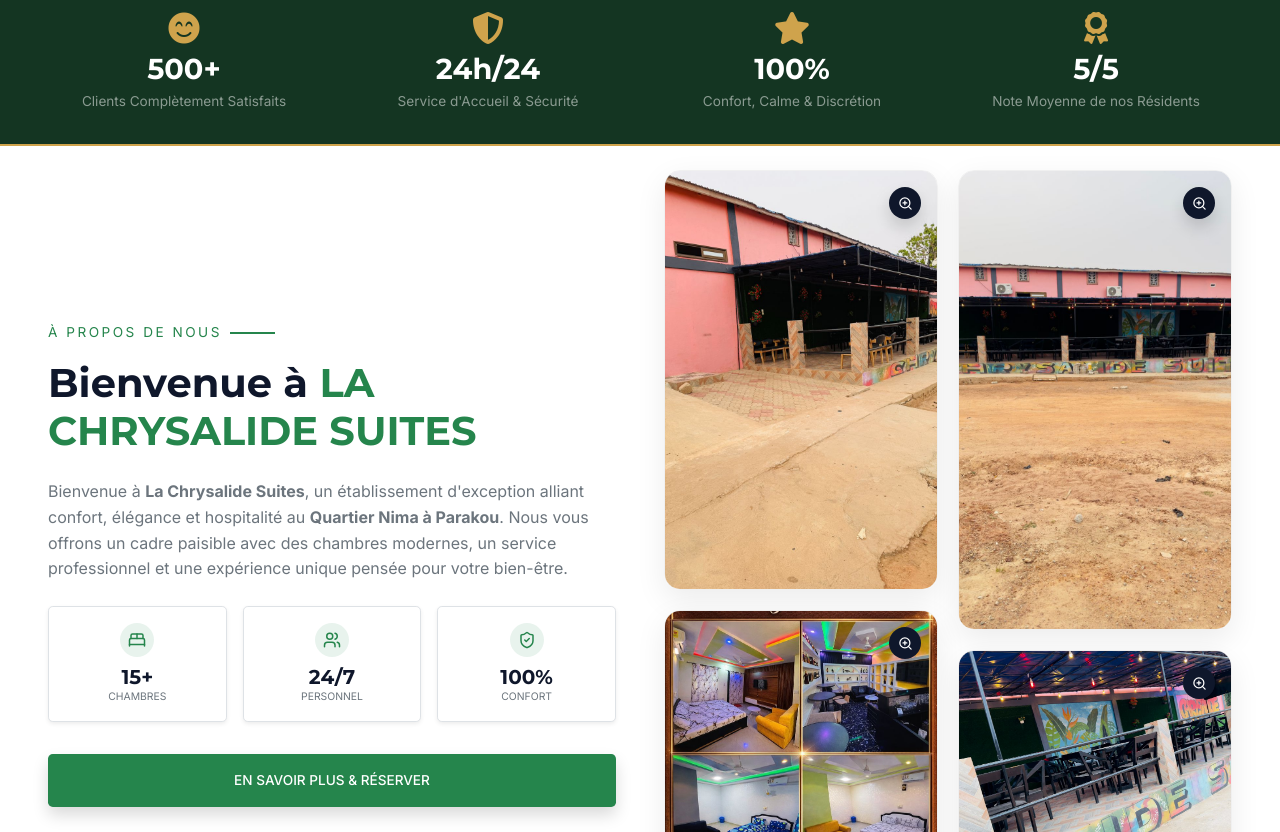
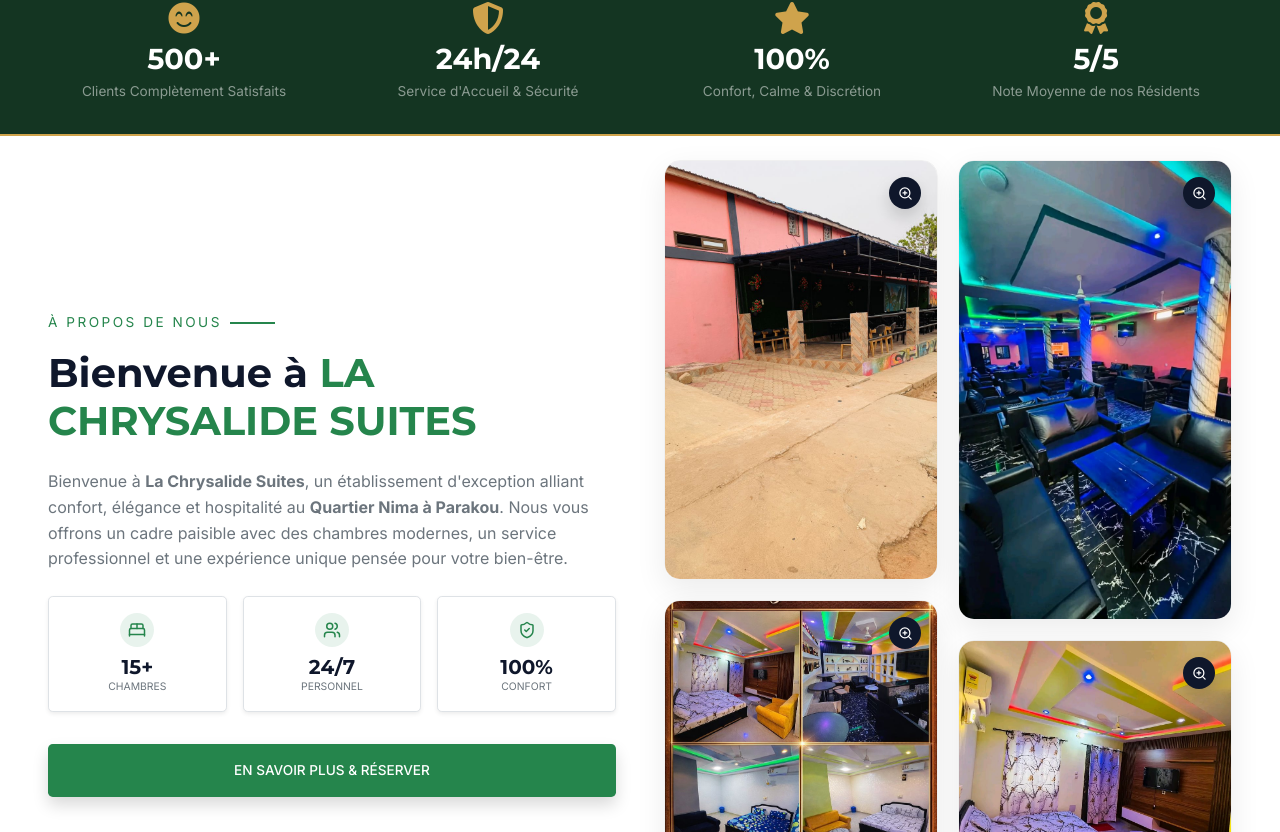
Before and after one commit to missimahu05/Chrysalide-front, a React (Vite) app: page / in a window 1280 px wide. Shown: the part 968-1800 px from the top of the page. Built offline with nearby package versions, Linux system fonts and the light colour scheme.

Commit message:
Fix navbar fixed-top, suppression section service redondante, restauration photos valides

```diff
--- a/src/App.jsx
+++ b/src/App.jsx
@@ -51,7 +51,7 @@
     <div className="bg-white text-dark min-vh-100 font-sans">
       <Navbar onOpenBooking={() => handleOpenBooking()} />
 
-      <main>
+      <main style={{ paddingTop: '72px' }}>
         {/* Section 1: Hero Carousel */}
         <HeroCarousel onOpenBooking={() => handleOpenBooking()} />
 
@@ -73,10 +73,7 @@
         {/* Section 5: Video Presentation */}
         <VideoSection onOpenBooking={() => handleOpenBooking()} />
 
-        {/* Section 6: VIP Services & Prestations */}
-        <ServicesSection onSelectCategory={handleSelectCategory} />
-
-        {/* Section 6.5: Événements & Privatisation */}
+        {/* Section 6: Événements, Bar Lounge & Privatisation */}
         <EventsSection onOpenBooking={() => handleOpenBooking()} />
 
         {/* Section 7: Process Steps (Comment réserver ?) */}
--- a/src/components/AboutSection.jsx
+++ b/src/components/AboutSection.jsx
@@ -10,7 +10,7 @@
   const leftColumnImages = [
     {
       id: 1,
-      img: '/photos/2026-08-05-09.49.05-1.jpeg',
+      img: '/photos/2026-08-05-09.49.05.jpeg',
       title: 'Chambres Climatisées',
       sub: 'Confort & Calme Absolu',
       tag: 'Hébergement',
@@ -31,7 +31,7 @@
   const rightColumnImages = [
     {
       id: 3,
-      img: '/photos/2026-08-05-09.49.06-1.jpeg',
+      img: '/img/gallery/chrysalide-real-3.jpeg',
       title: 'Bar Lounge VIP & Resto',
       sub: 'Ambiance feutrée, boissons & grillades',
       tag: 'Lounge 24/7',
@@ -40,7 +40,7 @@
     },
     {
       id: 4,
-      img: '/photos/2026-08-05-09.49.07.jpeg',
+      img: '/img/gallery/chrysalide-real-4.jpeg',
       title: 'Salons & Conciergerie',
       sub: 'Service attentionné & Sécurité 24h/24',
       tag: 'Service',
--- a/src/components/Navbar.jsx
+++ b/src/components/Navbar.jsx
@@ -25,7 +25,7 @@
   return (
     <>
       {/* Top Header Bar with Standard Responsive Layout */}
-      <header className="container-fluid px-3 px-lg-4 sticky-top shadow-sm border-bottom border-2" style={{ backgroundColor: '#FFFFFF', borderColor: '#CFA34C', zIndex: 1050 }}>
+      <header className="container-fluid px-3 px-lg-4 fixed-top shadow-sm border-bottom border-2" style={{ backgroundColor: '#FFFFFF', borderColor: '#CFA34C', zIndex: 1050 }}>
         <div className="d-flex align-items-center justify-content-between py-2 py-md-3">
 
           {/* Left: Brand Logo */}
```
